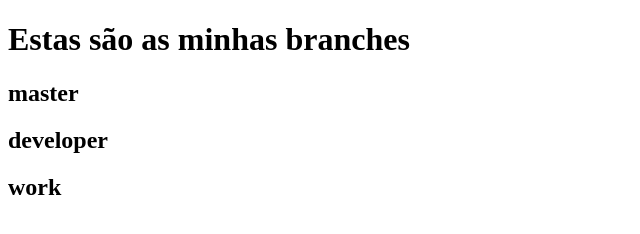
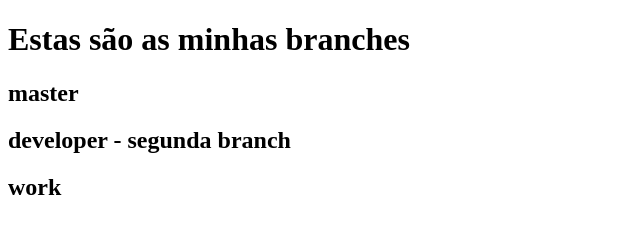
Before and after one commit to gGtEriKk/training-branches, a plain HTML site: page index.html in a window 1280 px wide. Shown: the whole page, without its empty margins (0-640 px from the left). Drawn offline with Linux system fonts and the light colour scheme.

```diff
--- a/index.html
+++ b/index.html
@@ -10,7 +10,7 @@
     <h1>Estas são as minhas branches</h1>
 
     <h2>master</h2>
-    <h2>developer</h2>
+    <h2>developer - segunda branch</h2>
     <h2>work</h2>
 </body>
 </html>
```
